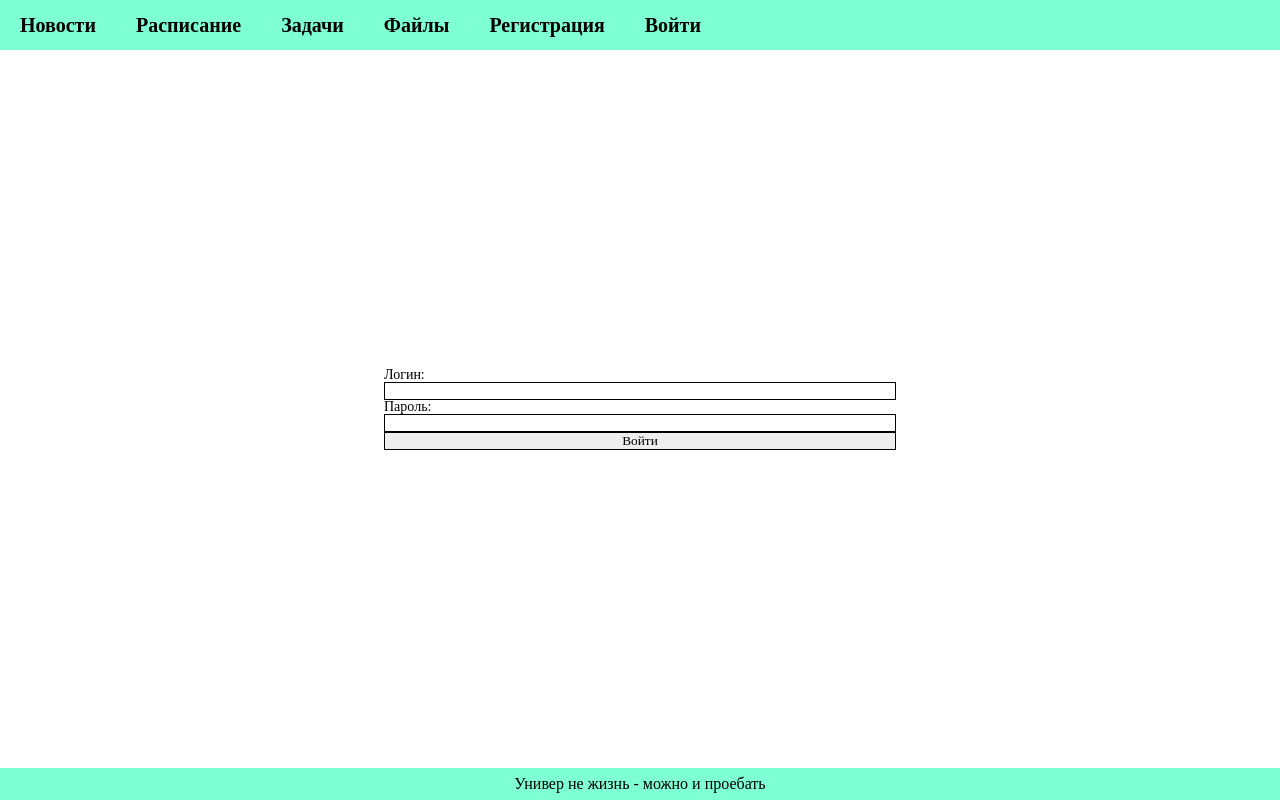
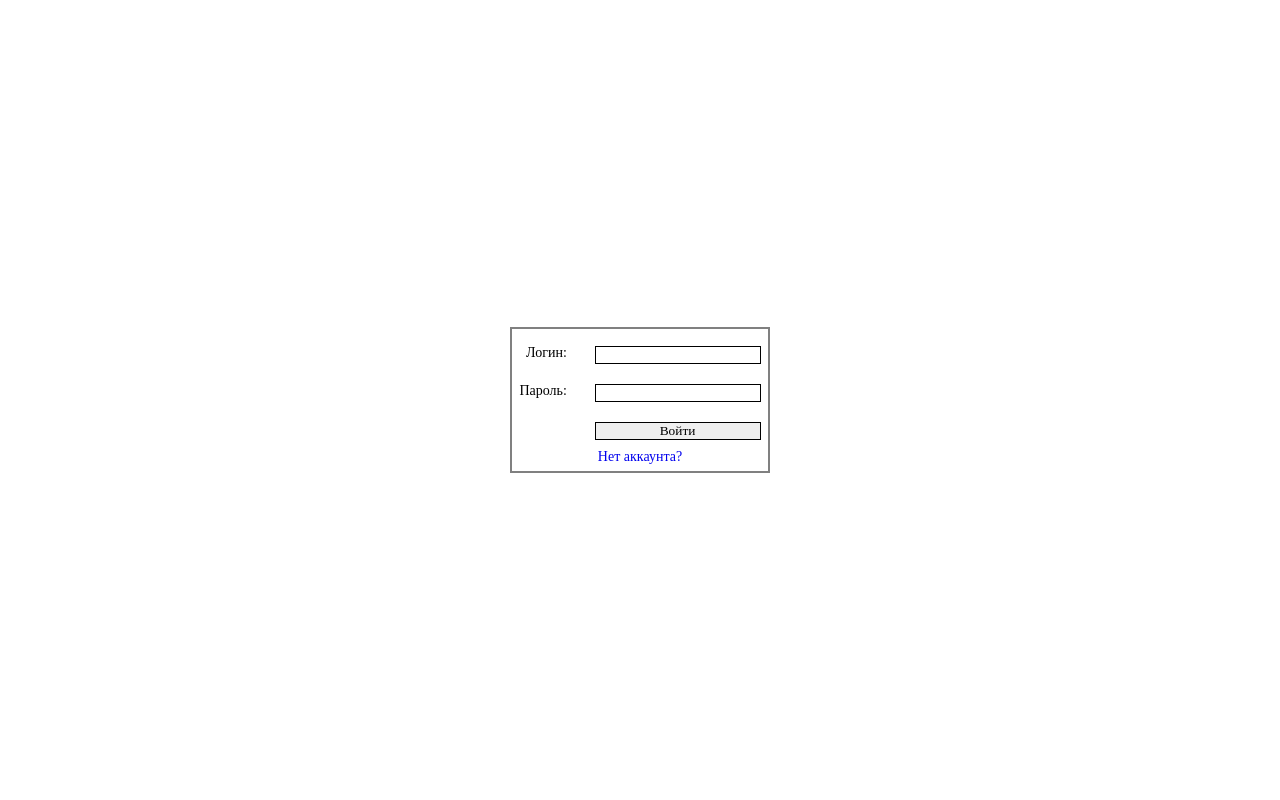
Before and after one commit to alexxxkny/MyStudy, a Django app: page /login/ in a window 1280 px wide. Run offline with Django 3.2, Linux system fonts and the light colour scheme.

Commit message:
auth back is ready, waiting for a design

```diff
--- a/mystudy_app/forms.py
+++ b/mystudy_app/forms.py
@@ -1,17 +1,19 @@
 from django.forms import *
 from django.contrib.auth import get_user_model
 from django.contrib.auth.forms import UserCreationForm, AuthenticationForm
+from .models import *
+auth_input_class = 'auth-form__input'
 
 
 class RegisterUserForm(UserCreationForm):
-    username = CharField(label='Логин', widget=TextInput(attrs={'class': 'register-form__input'}))
-    password1 = CharField(label='Пароль', widget=PasswordInput(attrs={'class': 'register-form__input'}))
+    username = CharField(label='Логин', widget=TextInput(attrs={'class': auth_input_class}))
+    password1 = CharField(label='Пароль', widget=PasswordInput(attrs={'class': auth_input_class}))
     password2 = CharField(label='Повторите пароль',
-                                widget=PasswordInput(attrs={'class': 'register-form__input'}))
-    last_name = CharField(label='Фамилия')
-    first_name = CharField(label='Имя')
-    middle_name = CharField(label='Отчество')
-    email = EmailField(label='Email')
+                                widget=PasswordInput(attrs={'class': auth_input_class}))
+    last_name = CharField(label='Фамилия', widget=TextInput(attrs={'class': auth_input_class}))
+    first_name = CharField(label='Имя', widget=TextInput(attrs={'class': auth_input_class}))
+    middle_name = CharField(label='Отчество', widget=TextInput(attrs={'class': auth_input_class}))
+    email = EmailField(label='Email', widget=TextInput(attrs={'class': auth_input_class}))
 
     class Meta:
         model = get_user_model()
@@ -20,13 +22,17 @@ class RegisterUserForm(UserCreationForm):
 
 
 class LoginUserForm(AuthenticationForm):
-    username = CharField(label='Логин', widget=TextInput(attrs={'class': 'register-form__input'}))
-    password = CharField(label='Пароль', widget=PasswordInput(attrs={'class': 'register-form__input'}))
+    username = CharField(label='Логин', widget=TextInput(attrs={'class': auth_input_class}))
+    password = CharField(label='Пароль', widget=PasswordInput(attrs={'class': auth_input_class}))
 
     class Meta:
         model = get_user_model()
         fields = ['username', 'password']
 
 
-class RegistrationGroupForm(Form):
-    name = CharField(label='Название группы', widget=TextInput())
+class RegistrationGroupForm(ModelForm):
+    name = CharField(label='Название группы', widget=TextInput(attrs={'class': auth_input_class}))
+
+    class Meta:
+        model = Group
+        fields = ['name', ]
--- a/mystudy_app/static/mystudy_app/css/style.css
+++ b/mystudy_app/static/mystudy_app/css/style.css
@@ -46,9 +46,9 @@ input{
     align-self: center;
 }
 
-/*---- LOGIN CONTENT START ----*/
+/*---- AUTH CONTENT START ----*/
 
-.login-content{
+.auth-content{
     height: 100%;
     width: 100%;
     display: flex;
@@ -56,17 +56,54 @@ input{
     align-items: center;
 }
 
-.login-form{
-    width: 40%;
+.auth-form-container{
+    width: auto;
     height: auto;
+
+    background-color: white;
+    padding: 7px;
+    border: 2px solid grey;
 }
 
-.login-form-inner{
-    display: flex;
-    flex-direction: column;
+.auth-form{
+    display: grid;
+    grid-template-columns: auto 1fr 6fr;
+    grid-auto-rows: auto;
+    row-gap: 10px;
 }
 
-/*---- LOGIN CONTENT START ----*/
+.auth-form__label{
+    grid-column: 1;
+    justify-self: end;
+}
+
+.auth-form__input{
+    grid-column: -2;
+}
+
+.auth-form__error{
+    grid-column: 1/-1;
+    text-wrap: normal;
+}
+
+.auth-form__btn{
+    grid-column: -2;
+}
+
+.alt-link{
+    display: flex;
+    justify-content: center;
+    margin: 10px 0 0 0;
+}
+
+/*------ LOGIN START ------*/
+
+
+
+/*------ LOGIN START ------*/
+
+
+/*---- AUTH CONTENT END ----*/
 
 /*-- CONTENT END --*/
 
--- /dev/null
+++ b/mystudy_app/templates/mystudy_app/auth_form.html
@@ -0,0 +1,18 @@
+ <form method="post">
+    <div class="auth-form">
+        {% csrf_token %}
+        <div class="auth-form__error">
+            {{ form.non_field_errors }}
+        </div>
+        {% for row in form %}
+            <div class="auth-form__label">
+                {{ row.label }}:
+            </div>
+            {{ row }} <!-- class="auth-form__input" -->
+            <div class="auth-form__error">
+                {{ row.errors }}
+            </div>
+        {% endfor %}
+        <input class="auth-form__btn" type="submit" value="{{ btn_value }}">
+    </div>
+</form>
--- /dev/null
+++ b/mystudy_app/templates/mystudy_app/group.html
@@ -0,0 +1,5 @@
+{% extends 'mystudy_app/base.html' %}
+
+{% block content %}
+{{ group }}
+{% endblock %}
--- a/mystudy_app/templates/mystudy_app/index.html
+++ b/mystudy_app/templates/mystudy_app/index.html
@@ -1,7 +1,6 @@
 {% extends 'mystudy_app/base.html' %}
 
-
-{
 {% block content %}
-Главная
+Пользователь: {{ request.user.username }}<br>
+Группа: {{ request.user.group }}
 {% endblock %}
--- a/mystudy_app/templates/mystudy_app/login.html
+++ b/mystudy_app/templates/mystudy_app/login.html
@@ -1,15 +1,17 @@
 {% extends 'mystudy_app/base.html' %}
 
+{% block header %}{% endblock %}
+
 {% block content %}
-    <div class="login-content">
-        <div class="login-form">
-            <form method="post">
-                <div class="login-form-inner">
-                    {% csrf_token %}
-                    {{ form.as_table }}
-                    <input type="submit" value="Войти">
-                </div>
-            </form>
+
+<div class="auth-content">
+    <div class="auth-form-container">
+        {% include 'mystudy_app/auth_form.html' with btn_value='Войти' %}
+        <div class="alt-link">
+            <a href={% url 'mystudy_app:registration' %}>Нет аккаунта?</a>
         </div>
     </div>
+</div>
 {% endblock %}
+
+{% block footer %}{% endblock %}
--- a/mystudy_app/templatetags/mystudy_tags.py
+++ b/mystudy_app/templatetags/mystudy_tags.py
@@ -11,6 +11,7 @@ def get_nav_menu():
         {'title': 'Расписание', 'url_name': 'mystudy_app:schedule'},
         {'title': 'Задачи', 'url_name': 'mystudy_app:todo'},
         {'title': 'Файлы', 'url_name': 'mystudy_app:files'},
+        {'title': 'Группы', 'url_name': 'mystudy_app:all_groups'},
     ]
 
 
--- a/mystudy_app/urls.py
+++ b/mystudy_app/urls.py
@@ -10,5 +10,8 @@ urlpatterns = [
     path('files/', index, name='files'),
     path('login/', LoginUserView.as_view(), name='login'),
     path('logout/', logout_user, name='logout'),
-    path('register/', RegisterUserView.as_view(), name='registration'),
+    path('registration/', RegisterUserView.as_view(), name='registration'),
+    path('groups/registration/', RegisterGroupView.as_view(), name='group_registration'),
+    path('groups/', AllGroupsView.as_view(), name='all_groups'),
+    path('groups/<slug:group_slug>', GroupView.as_view(), name='group'),
 ]
--- a/mystudy_app/views.py
+++ b/mystudy_app/views.py
@@ -3,8 +3,9 @@ from django.contrib.auth.views import LoginView
 from django.contrib.auth.mixins import LoginRequiredMixin
 from django.shortcuts import render, redirect
 from django.urls import reverse_lazy
+from django.http import HttpResponse
 from django.views import View
-from django.views.generic import CreateView, TemplateView
+from django.views.generic import CreateView, TemplateView, ListView, DetailView
 from .forms import *
 
 
@@ -43,3 +44,39 @@ class LoginUserView(LoginView):
 
     def get_success_url(self):
         return reverse_lazy('mystudy_app:home')
+
+
+class RegisterGroupView(CreateView):
+    form_class = RegistrationGroupForm
+    template_name = 'mystudy_app/group_registration.html'
+
+    def get_success_url(self):
+        return reverse_lazy('mystudy_app:all_groups')
+
+
+class AllGroupsView(ListView):
+    model = Group
+    template_name = 'mystudy_app/all_groups.html'
+    context_object_name = 'groups'
+
+    def get(self, request, *args, **kwargs):
+        print(request.GET)
+        return render(request, self.template_name, {'groups': self.get_queryset()})
+
+    def post(self, request, *args, **kwargs):
+        group_id = request.POST.get('group_pk', default=False)
+        if group_id:
+            group = Group.objects.get(pk=group_id)
+            request.user.group = group
+            request.user.save()
+            return redirect('mystudy_app:group', group_slug=group.group_slug)
+        else:
+            self.get(request, *args, **kwargs)
+
+
+class GroupView(DetailView):
+    model = Group
+    template_name = 'mystudy_app/group.html'
+    context_object_name = 'group'
+    slug_field = 'group_slug'
+    slug_url_kwarg = 'group_slug'
```
Also changed, not shown: mystudy_app/admin.py (+6 -1 lines), mystudy_app/models.py (+11 -1 lines), mystudy_app/templates/mystudy_app/all_groups.html (added, +23 -0 lines), mystudy_app/templates/mystudy_app/group_registration.html (+12 -5 lines), mystudy_app/templates/mystudy_app/register.html (+12 -5 lines), mystudy_app/migrations/0004_user_group.py (added), mystudy_app/migrations/0005_group_group_slug.py (added), mystudy_app/migrations/0006_alter_group_name.py (added).
